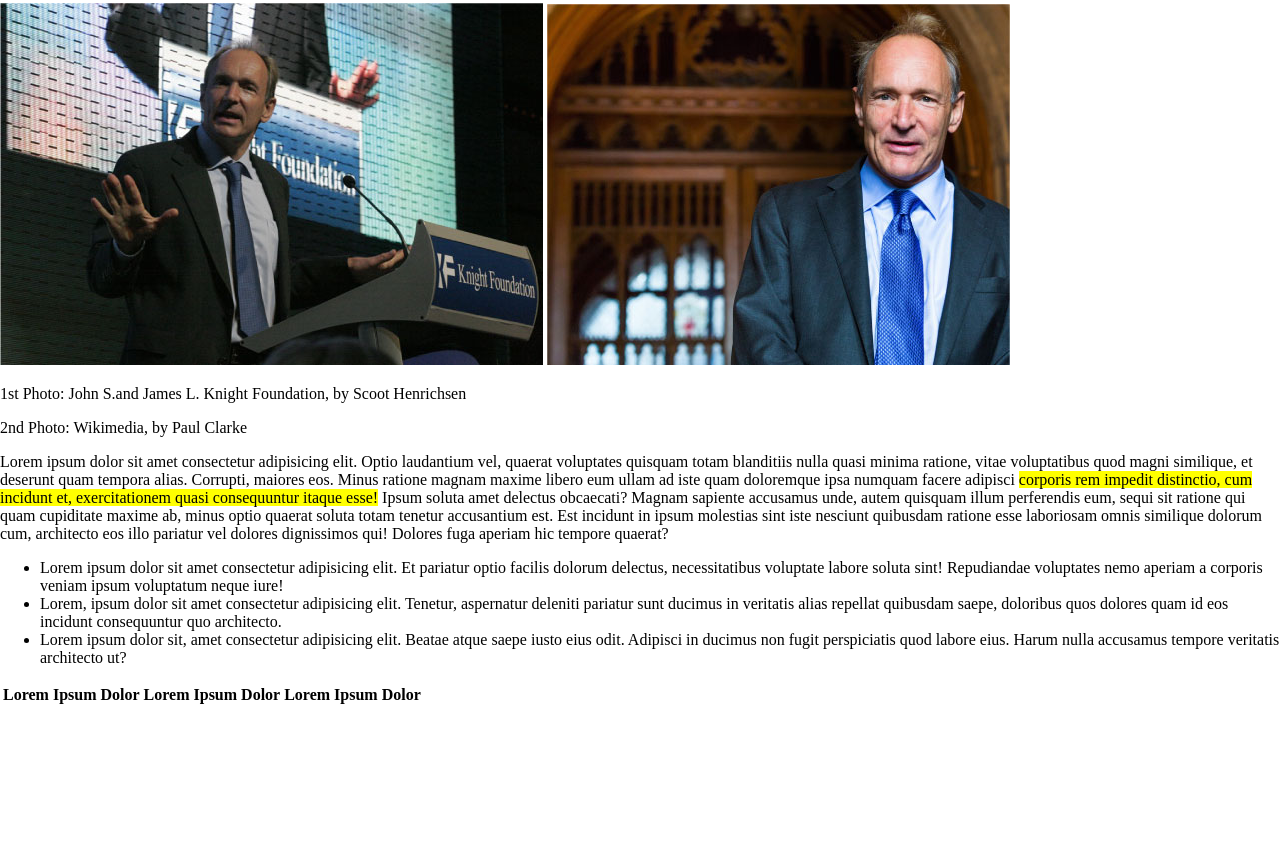
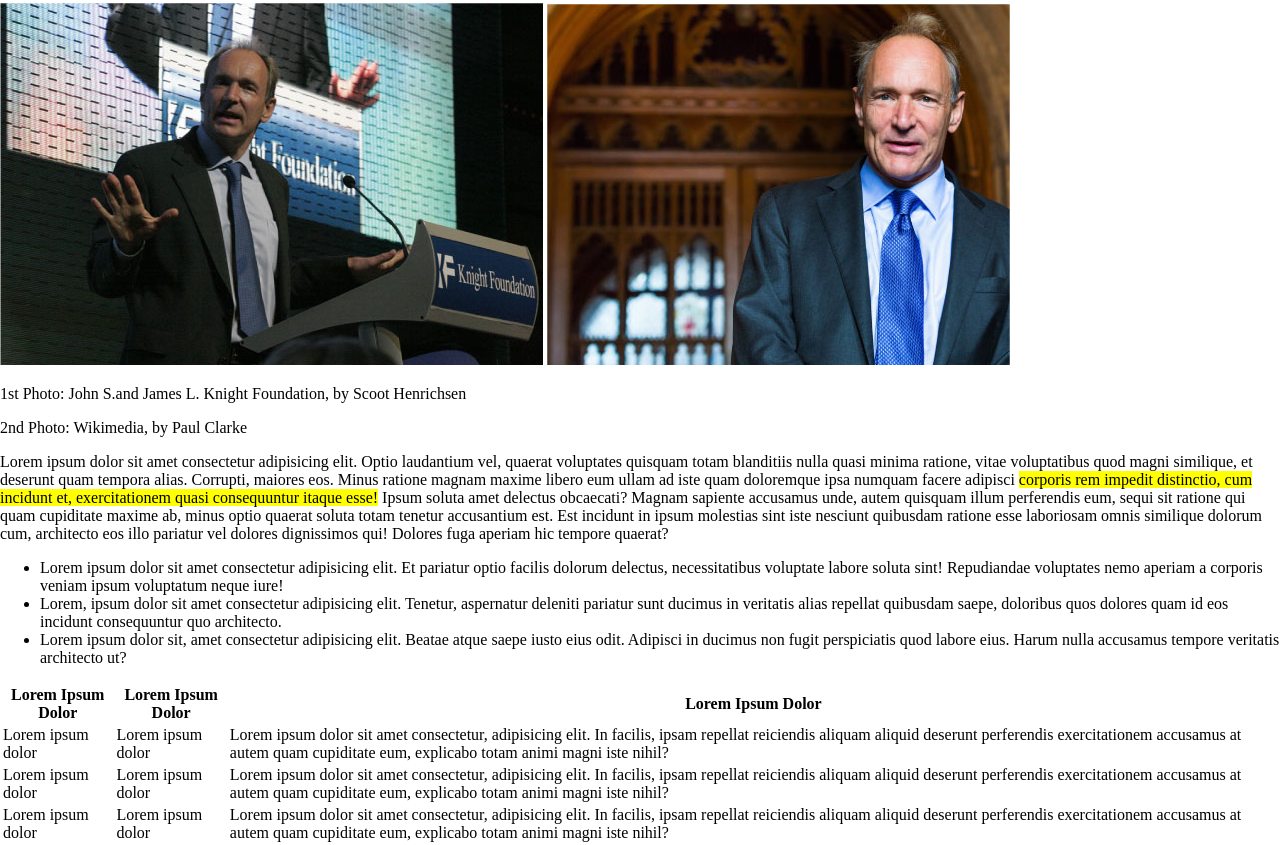
Before and after one commit to AlessioMontebello90/html-css-booleaner, a plain HTML site: page index.html in a window 1280 px wide. Shown: the part 369-1214 px from the top of the page. Before the commit the page ends 1076 px from the top, so only its background shows below. Drawn offline with Linux system fonts and the light colour scheme.

Commit message:
add table

```diff
--- a/index.html
+++ b/index.html
@@ -62,6 +62,24 @@
                     <th>Lorem Ipsum Dolor</th>
                     <th>Lorem Ipsum Dolor</th>
                 </tr>
+                <tr>
+                    <td>Lorem ipsum dolor</td>
+                    <td>Lorem ipsum dolor</td>
+                    <td>Lorem ipsum dolor sit amet consectetur, adipisicing elit. In facilis, ipsam repellat reiciendis aliquam aliquid deserunt perferendis exercitationem accusamus at autem quam cupiditate eum, explicabo totam animi magni iste nihil?</td>
+                </tr>
+
+                <tr>
+                    <td>Lorem ipsum dolor</td>
+                    <td>Lorem ipsum dolor</td>
+                    <td>Lorem ipsum dolor sit amet consectetur, adipisicing elit. In facilis, ipsam repellat reiciendis aliquam aliquid deserunt perferendis exercitationem accusamus at autem quam cupiditate eum, explicabo totam animi magni iste nihil?</td>
+                </tr>
+
+                <tr>
+                    <td>Lorem ipsum dolor</td>
+                    <td>Lorem ipsum dolor</td>
+                    <td>Lorem ipsum dolor sit amet consectetur, adipisicing elit. In facilis, ipsam repellat reiciendis aliquam aliquid deserunt perferendis exercitationem accusamus at autem quam cupiditate eum, explicabo totam animi magni iste nihil?</td>
+                </tr>
+
             </table>
 
         </section>
```
Also changed, not shown: css/style.css (line endings or trailing spaces).
